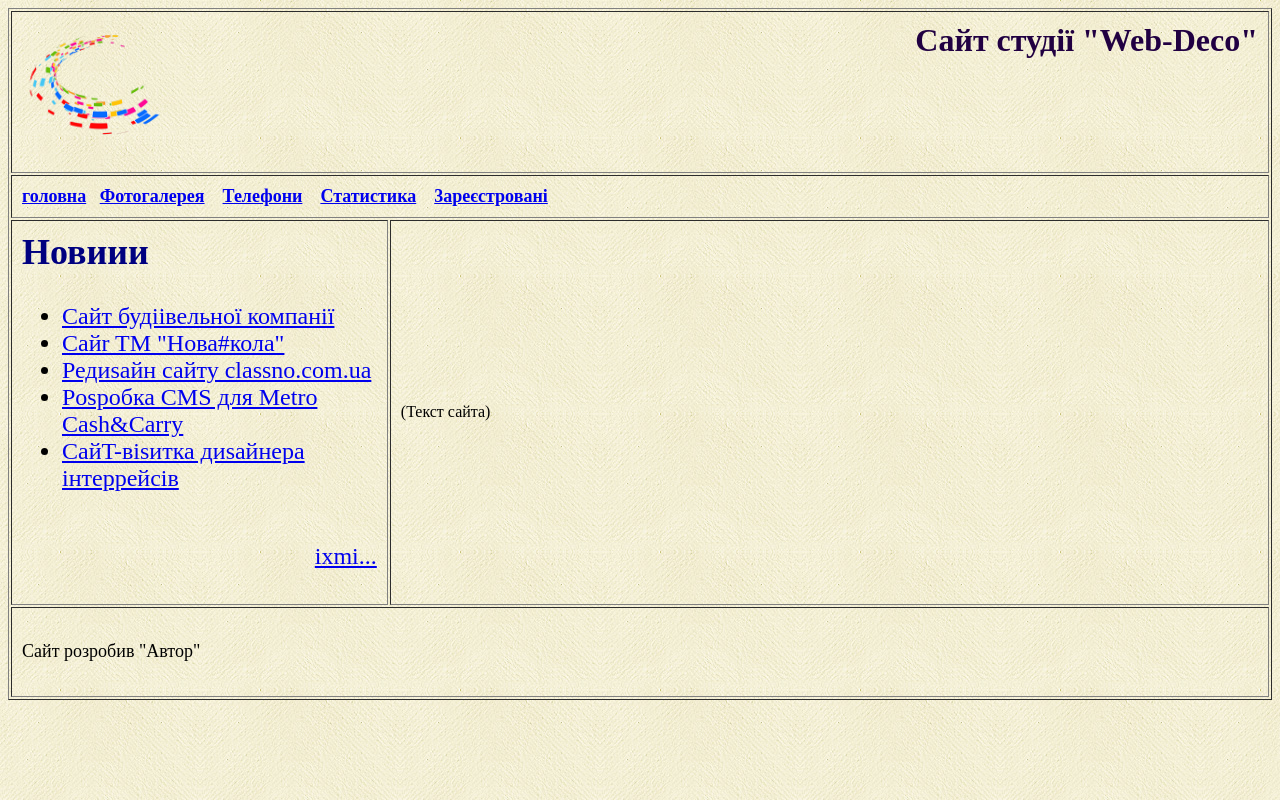
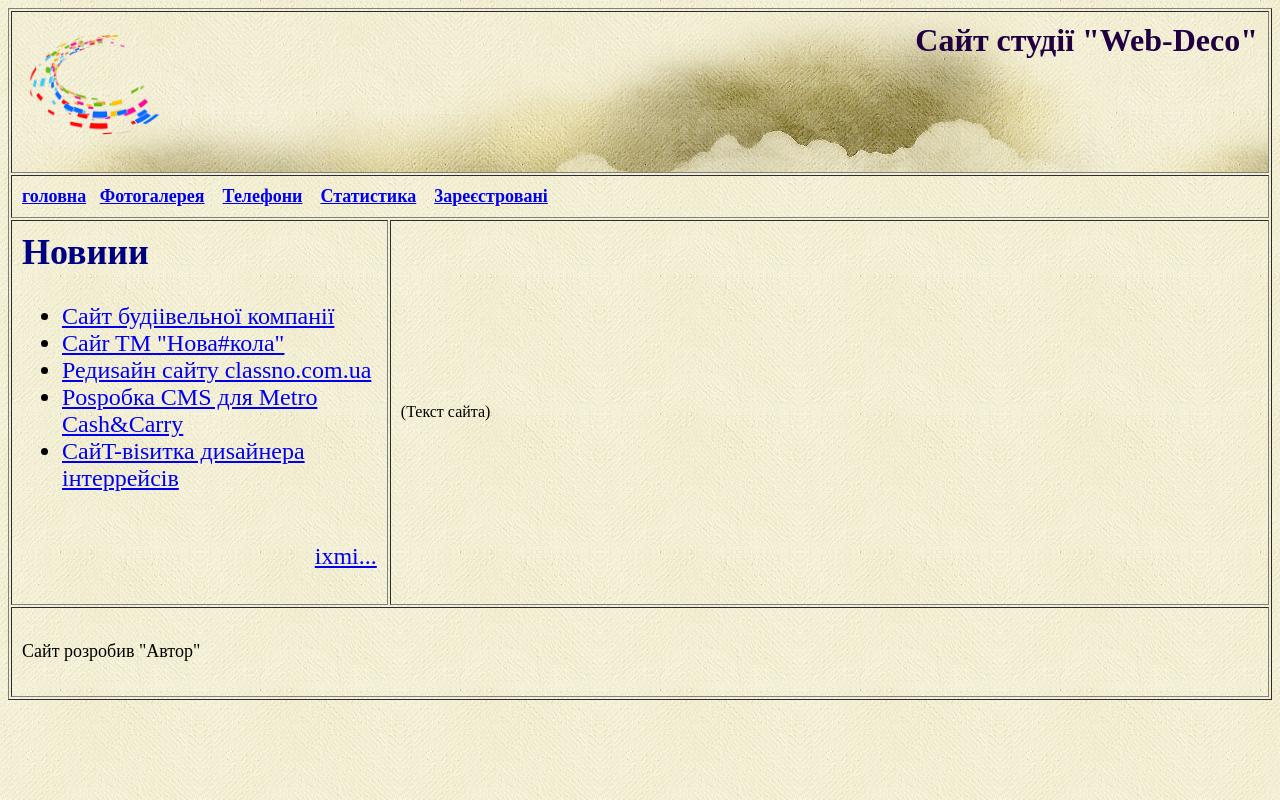
Before and after one commit to lubgavrosh/gavrosh.github.io, a plain HTML site: page index.html in a window 1280 px wide. Drawn offline with Linux system fonts and the light colour scheme.

Commit message:
11 - Добавити Фон заголовка

```diff
--- a/index.html
+++ b/index.html
@@ -15,7 +15,7 @@ font-size: 2em;
 <!--================================Каркас сайта=======================-->
 <table border="1" align="center" cellpadding="10">
 <tr>
-<td colspan="2" height="150" align="right"><img src="images/images/logo.png" height="140" width="140" align="left" >
+<td background="images/images/bg-3.jpg" colspan="2" height="150" align="right"><img src="images/images/logo.png" height="140" width="140" align="left" >
 <font color ="Maroon"><h1 class="shadowtext">Сайт студії "Web-Deco"<h1></font>
 </td>
 </tr>
```
